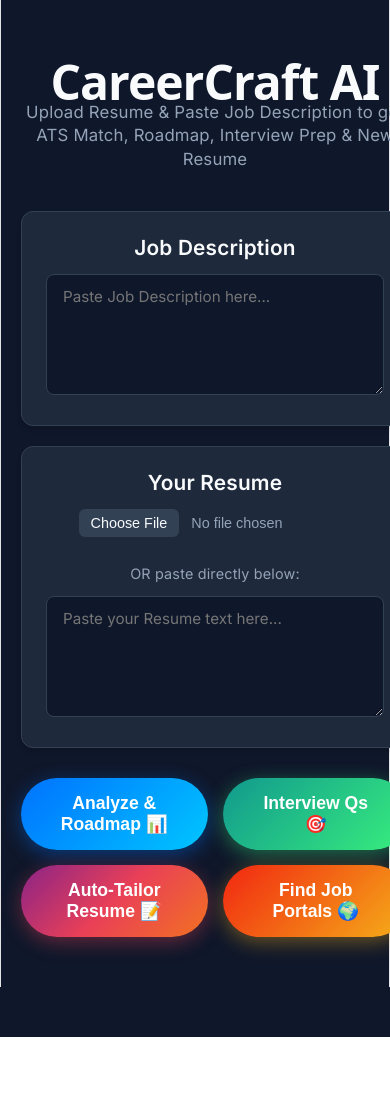
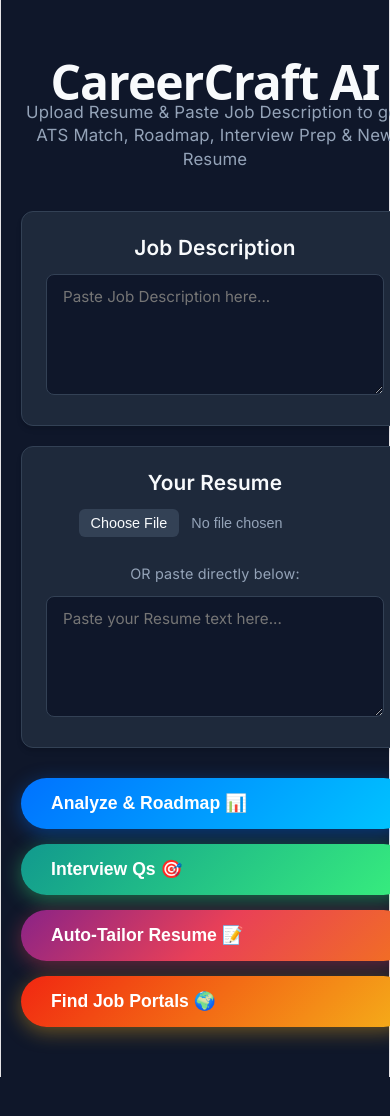
Before and after one commit to InnovateX26/Career_Forge, a React app in the folder Frontend/: page / in a window 390 px wide. Shown: the top 1116 px of the page. Before the commit the page ends 1037 px from the top, so only its background shows below. Built offline with nearby package versions, Linux system fonts and the light colour scheme; the HTML template or start-up script is replaced by a standard one.

Commit message:
.action button

```diff
--- a/Frontend/src/App.css
+++ b/Frontend/src/App.css
@@ -108,6 +108,10 @@ body {
   margin-top: 30px;
 }
 
+@media (max-width: 600px) {
+  .button-group { grid-template-columns: 1fr; }
+}
+
 .action-btn {
   padding: 15px 30px;
   border: none;
@@ -121,7 +125,7 @@ body {
   transition: all 0.3s ease;
 }
 
-.action-btn:disabled { opacity: 0.6; cursor: not-allowed; }
+.action-btn:disabled { opacity: 0.6; cursor: not-allowed; transform: none !important; }
 
 /* 🔵 1. Analyze Button */
 .btn-analyze { background: linear-gradient(135deg, #0072ff, #00c6ff); box-shadow: 0 5px 20px rgba(0, 114, 255, 0.4); }
```
